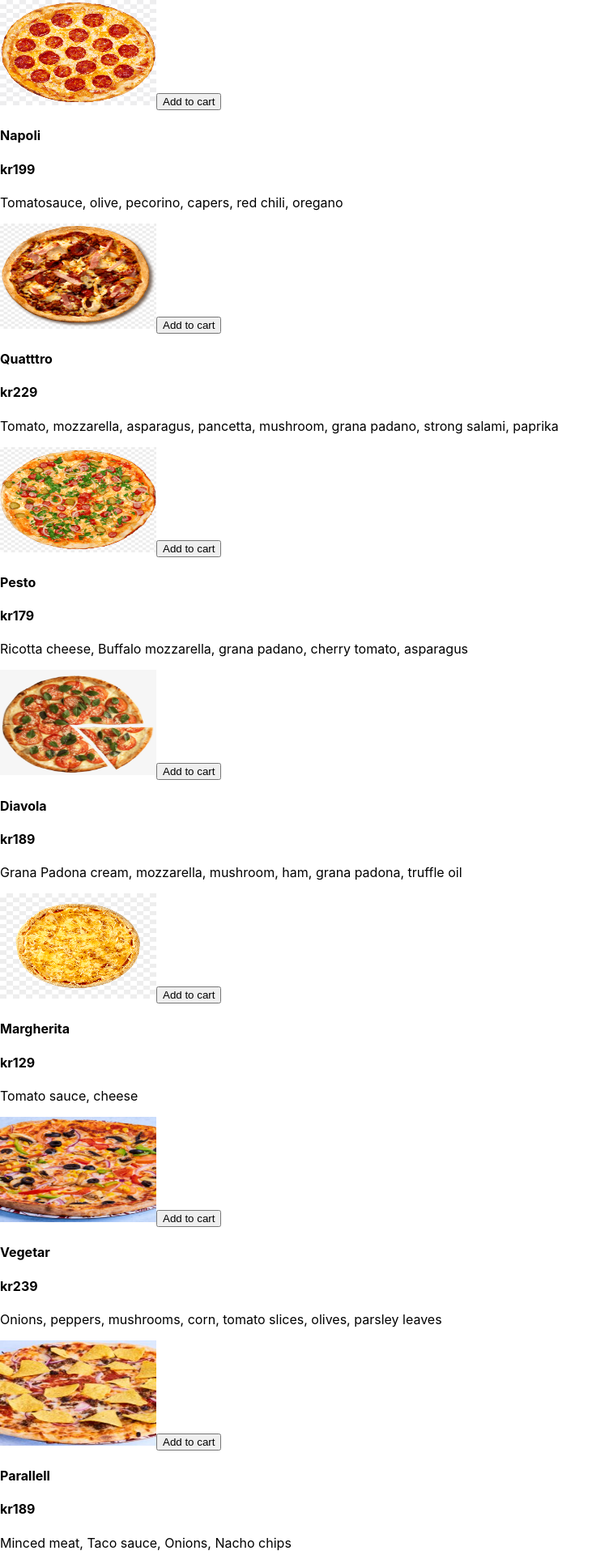
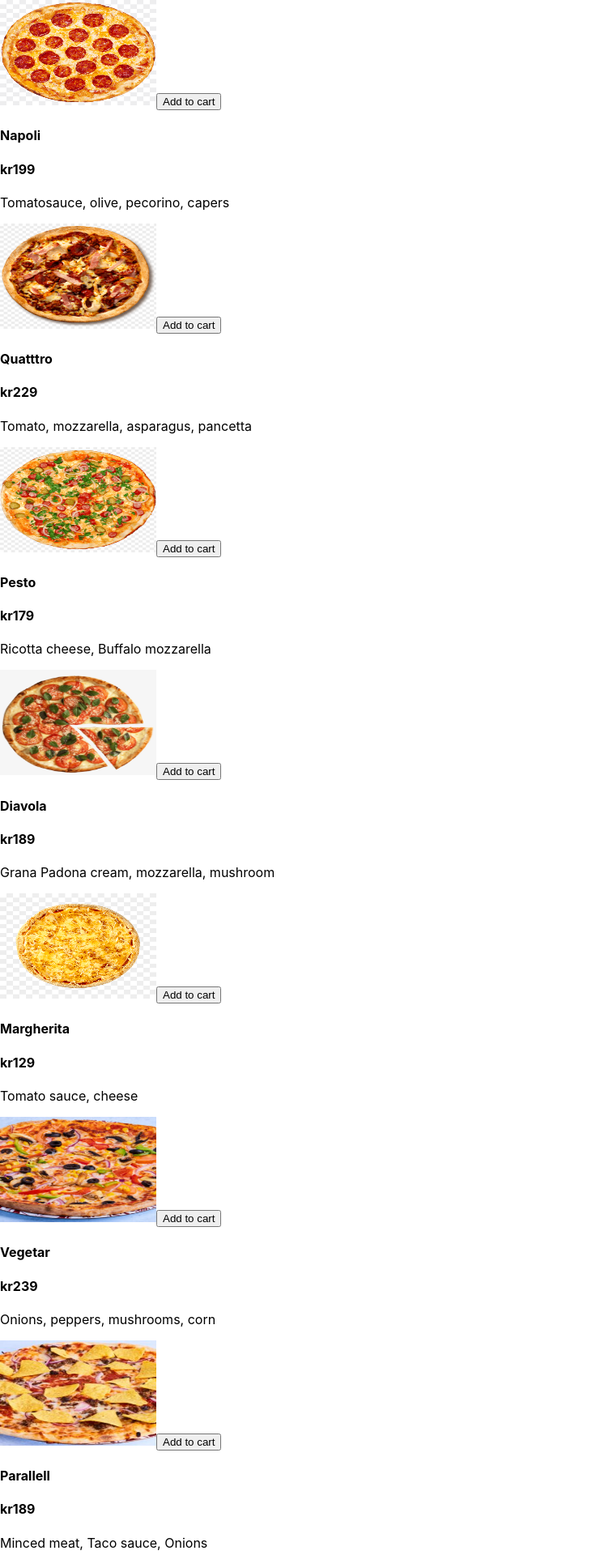
Before and after one commit to Khalidkhalif/React-project, a React (Create React App) app in the folder bella-pizzeria/: page / in a window 1280 px wide. Shown: the top 1920 px of the page at 81% size, without its empty margins (0-752 px from the left). Built offline with nearby package versions, Linux system fonts and the light colour scheme.

Commit message:
Update on Menu page

```diff
--- a/bella-pizzeria/src/components/Data.js
+++ b/bella-pizzeria/src/components/Data.js
@@ -3,7 +3,7 @@ const menu = [
     name: 'Napoli',
     price: 199,
     img: "./images/Napoli.png",
-      ingredients: 'Tomatosauce, olive, pecorino, capers, red chili, oregano'
+    ingredients: 'Tomatosauce, olive, pecorino, capers'
 
 
   },
@@ -12,7 +12,7 @@ const menu = [
     name: 'Quatttro ',
     price: 229,
     img: "./images/Quattro.png",
-      ingredients: 'Tomato, mozzarella, asparagus, pancetta, mushroom, grana padano, strong salami, paprika'
+    ingredients: 'Tomato, mozzarella, asparagus, pancetta'
 
 
   },
@@ -21,7 +21,7 @@ const menu = [
     name: 'Pesto',
     price: 179,
     img: "./images/Pesto.png",
-      ingredients: 'Ricotta cheese, Buffalo mozzarella, grana padano, cherry tomato, asparagus'
+    ingredients: 'Ricotta cheese, Buffalo mozzarella'
 
 
   },
@@ -30,7 +30,7 @@ const menu = [
     name: 'Diavola',
     price: 189,
     img: "./images/Diavola.png",
-      ingredients: ' Grana Padona cream, mozzarella, mushroom, ham, grana padona, truffle oil'
+    ingredients: ' Grana Padona cream, mozzarella, mushroom'
 
 
   },
@@ -47,7 +47,7 @@ const menu = [
     name: 'Vegetar',
     price: 239,
     img: "./images/Vegetar.jpg",
-      ingredients: 'Onions, peppers, mushrooms, corn, tomato slices, olives, parsley leaves'
+    ingredients: 'Onions, peppers, mushrooms, corn'
 
   },
 
@@ -55,7 +55,7 @@ const menu = [
     name: 'Parallell',
     price: 189,
     img: "./images/Parallell.jpg",
-      ingredients: 'Minced meat, Taco sauce, Onions, Nacho chips'
+    ingredients: 'Minced meat, Taco sauce, Onions'
 
   },
 
@@ -71,7 +71,7 @@ const menu = [
     name: 'Sara Speccial',
     price: 149,
     img: "./images/Sara spesial.jpg",
-      ingredients: 'Halv Creme Fraiche,Halv Tomatsaus,Biff,kylling,Squash,Champignon'
+    ingredients: 'Halv Creme Fraiche,Halv Tomatsaus'
 
   },
 
@@ -79,7 +79,7 @@ const menu = [
     name: 'Dronningen',
     price: 169,
     img: "./images/Dronningen.jpg",
-      ingredients: 'Beef, peppers, onions, mushrooms, squash'
+    ingredients: 'Beef, peppers, onions, mushrooms'
 
 
   },
@@ -88,7 +88,7 @@ const menu = [
     name: 'Regina Margherita',
     price: 165,
     img: "./images/Regina Margherita.jpeg",
-      ingredients: 'San Marzano tomato,mozzarella fior di latte DOP La Sorrentina, marinated anchovies, olive Taggiasche, Peperoncino chi'
+    ingredients: 'San Marzano tomato,mozzarella fior'
 
   },
 
@@ -96,7 +96,7 @@ const menu = [
     name: 'Bruschetta Felice',
     price: 139,
     img: "./images/Bruschetta.jpeg",
-      ingredients: 'A selection of bruschetta with cherry “pachino” tomato, pesto and “melanzane alla parmigiana”'
+    ingredients: 'A selection of bruschetta with cherry'
 
   },
 
@@ -104,7 +104,7 @@ const menu = [
     name: 'Formaggi',
     price: 199,
     img: "./images/Formaggi.jpeg",
-      ingredients: 'Mozzarella fior di latte, Gorgonzola dolce, smoked Scamorza, Parmigiano 17 mth, parsley'
+    ingredients: 'Mozzarella fior di latte, Gorgonzola dolce'
 
   },
 
@@ -112,7 +112,7 @@ const menu = [
     name: 'Arancine Sicliane',
     price: 169,
     img: "./images/Arancine Sicliane.jpeg",
-      ingredients: 'A selection of fried rice balls from Palermo with “Ragu” (bolognese sauce) and “Agli Spinaci”.'
+    ingredients: 'A selection of fried rice balls'
 
   },
 
@@ -120,7 +120,7 @@ const menu = [
     name: 'Anatriciana ',
     price: 199,
     img: "./images/Anatriciana.jpg",
-      ingredients: 'Chow mein Lo mein Chinese noodles Yakisoba Pancit, pasta, food, recipe, chinese Noodles  '
+    ingredients: 'Chow mein Lo mein Chinese noodles Yakisoba'
 
   },
 
@@ -128,7 +128,7 @@ const menu = [
     name: 'Cusine Fettuc',
     price: 149,
     img: "./images/Cuisine Fettuc.png",
-      ingredients: 'paghetti on round white plate, French fries Onion ring Poutine Garlic bread Recipe, pasta, food, cooking, american Food'
+    ingredients: 'paghetti on round white plate, French fries '
 
 
   },
@@ -137,7 +137,7 @@ const menu = [
     name: 'Salvi',
     price: 129,
     img: "./images/Salvi.png",
-      ingredients: 'pasta served in bowl, Tagliatelle Fettuccine Alfredo Carbonara Pasta Pizza, spagetti pasta, cream, food, recipe'
+    ingredients: 'pasta served in bowl, Tagliatelle Fettuccine'
 
   },
 
@@ -145,7 +145,7 @@ const menu = [
     name: 'Le vele del circeo',
     price: 179,
     img: "./images/Le vele del circeo.jpeg",
-      ingredients: 'Pasta Italian cuisine Bolognese sauce Meatball Fra diavolo sauce, pasta, food, recipe, cuisine'
+    ingredients: 'Pasta Italian cuisine Bolognese sauce'
 
 
   },
@@ -154,7 +154,7 @@ const menu = [
     name: 'Fettuccine altartufo',
     price: 239,
     img: "./images/Fettuccine altartufo.jpg",
-      ingredients: ' pasta with sauce in bowl, Pasta Bolognese sauce Pizza Italian cuisine Caprese salad, spaghetti, food, recipe, tomato'
+    ingredients: ' pasta with sauce in bowl, Pasta Bolognese'
 
   },
 
@@ -162,7 +162,7 @@ const menu = [
     name: 'Padella',
     price: 249,
     img: "./images/Padella.png",
-      ingredients: 'Fried rice Chinese cuisine Paella Pizza Pasta, rice, food, recipe, chicken Meat'
+    ingredients: 'Fried rice Chinese cuisine Paella Pizza Pasta'
 
   }
 
```
Lines whose indentation alone changed are shown as unchanged.
